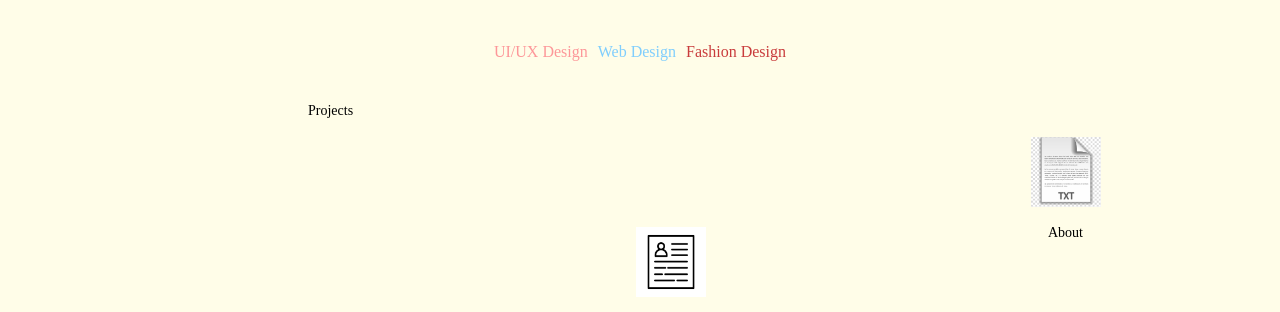
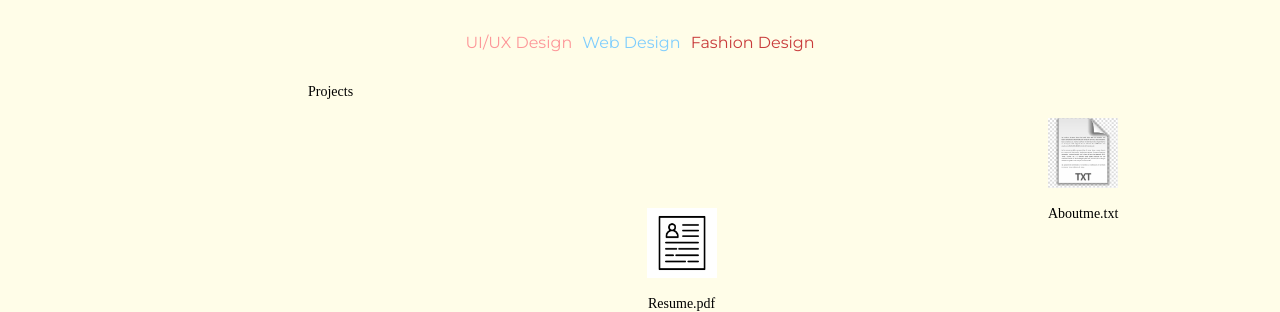
Before and after one commit to cwalseth/UX_UI_HW_17, a plain HTML site: page index.html in a window 1280 px wide. Shown: the part 186-498 px from the top of the page. Drawn offline with Linux system fonts and the light colour scheme; a web font is replaced by a local one.

Commit message:
updated small features, font, and some text

```diff
--- a/css/style.css
+++ b/css/style.css
@@ -45,13 +45,14 @@ ul {
     color: #496D84;
     font-size: 2em;
     text-align: center;
+    display: flex;
+    justify-content: center;
   }
 .skills {
     display: flex;
     justify-content: center;
-    max-width: 400px;
     margin: 0 auto;
-    padding: 10px 0;
+    font-family: 'Montserrat', sans-serif;
 }
 #ui-ux {
     color: #FD9799;
@@ -66,6 +67,7 @@ ul {
 }
 .apps {
     position: relative;
+
 }
 .projects {
     position: absolute;
--- a/index.html
+++ b/index.html
@@ -42,11 +42,11 @@
             </div>
             <div class="resume">
                 <img src="./images/resume.jpg" alt="" style="width: 70px; height: auto;">
-                <figure>Resume</figure>
+                <figure>Resume.pdf</figure>
             </div>
             <div class="about">
                 <img src="./images/text-file-computer-icons-macintosh-operating-systems-computer-file-txt-file-icon-text-file-icons-softiconsm.jpg" alt="" style="width: 70px; height: auto;">
-                <figure>About</figure>
+                <figure>Aboutme.txt</figure>
             </div>
             <div class="linkedin">
                 <img src="./images/LinkedIn_icon.svg.png" alt="" style="width: 60px; height: auto;">
```
